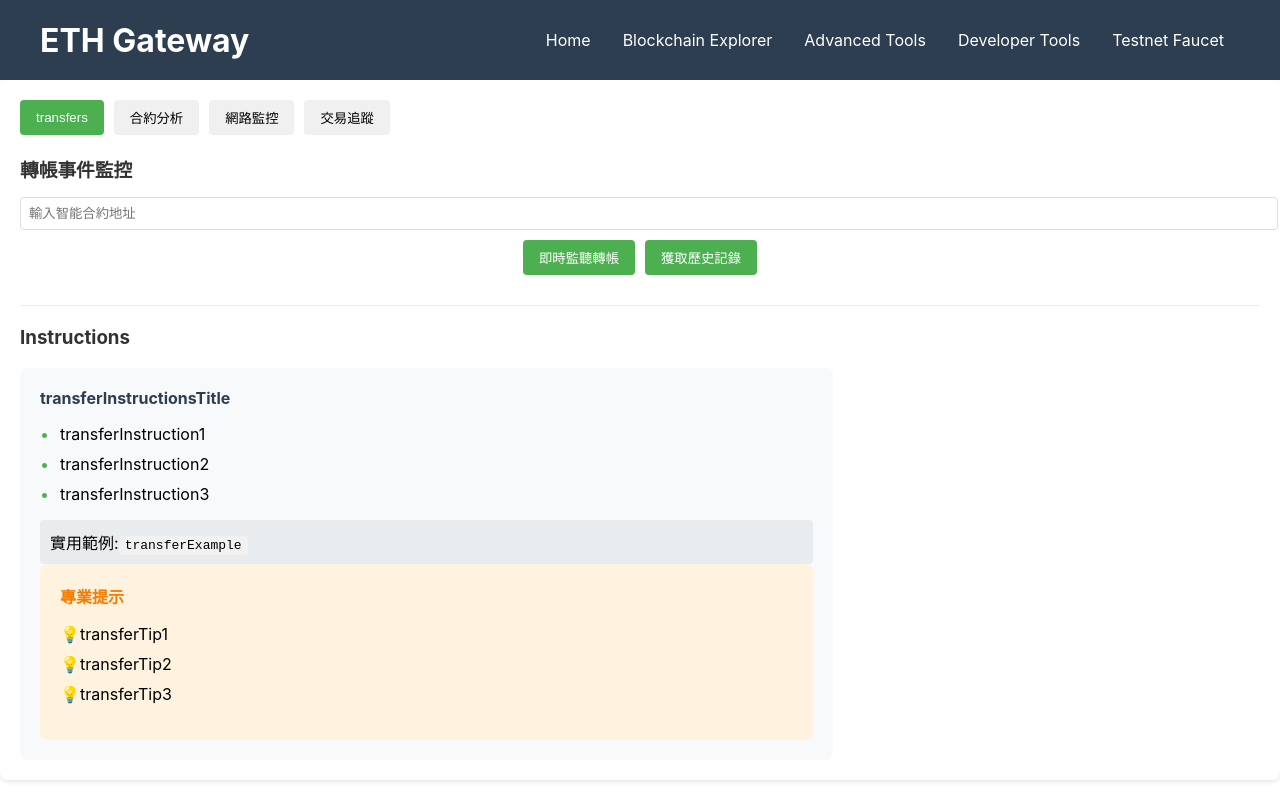
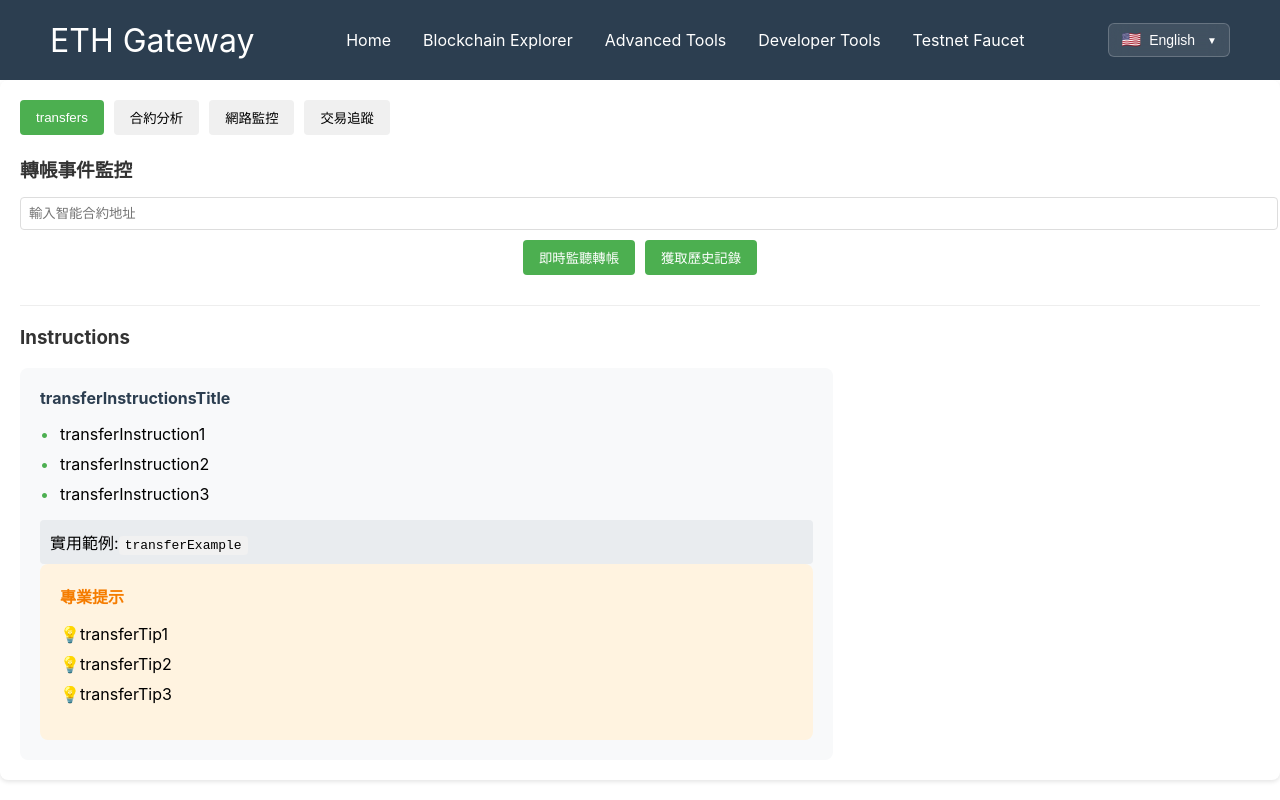
Before and after one commit to dennislee928/ETH_GATEWAY_DEMO, a React (Create React App) app in the folder eth-project/frontend/: page /adds-on in a window 1280 px wide. Built offline with nearby package versions, Linux system fonts and the light colour scheme; what @adraffy/ens-normalize would draw is missing.

Commit message:
update : i18n

```diff
--- /dev/null
+++ b/eth-project/frontend/src/components/LanguageSelector.jsx
@@ -0,0 +1,61 @@
+import React, { useState } from "react";
+import { useTranslation } from "react-i18next";
+import "../styles/LanguageSelector.css";
+
+const LanguageSelector = () => {
+  const { i18n } = useTranslation();
+  const [isOpen, setIsOpen] = useState(false);
+
+  const languages = [
+    { code: "en", name: "English", flag: "🇺🇸" },
+    { code: "zh", name: "繁體中文", flag: "🇹🇼" },
+  ];
+
+  const currentLanguage =
+    languages.find((lang) => lang.code === i18n.language) || languages[0];
+
+  const handleLanguageChange = (languageCode) => {
+    i18n.changeLanguage(languageCode);
+    setIsOpen(false);
+
+    // 儲存語言偏好到 localStorage
+    localStorage.setItem("preferredLanguage", languageCode);
+  };
+
+  const toggleDropdown = () => {
+    setIsOpen(!isOpen);
+  };
+
+  return (
+    <div className="language-selector">
+      <button
+        className="language-selector-button"
+        onClick={toggleDropdown}
+        aria-label="選擇語言"
+      >
+        <span className="language-flag">{currentLanguage.flag}</span>
+        <span className="language-name">{currentLanguage.name}</span>
+        <span className={`dropdown-arrow ${isOpen ? "open" : ""}`}>▼</span>
+      </button>
+
+      {isOpen && (
+        <div className="language-dropdown">
+          {languages.map((language) => (
+            <button
+              key={language.code}
+              className={`language-option ${
+                language.code === currentLanguage.code ? "active" : ""
+              }`}
+              onClick={() => handleLanguageChange(language.code)}
+            >
+              <span className="language-flag">{language.flag}</span>
+              <span className="language-name">{language.name}</span>
+            </button>
+          ))}
+        </div>
+      )}
+    </div>
+  );
+};
+
+export default LanguageSelector;
--- a/eth-project/frontend/src/components/Navbar.jsx
+++ b/eth-project/frontend/src/components/Navbar.jsx
@@ -2,6 +2,7 @@ import React from "react";
 import { Link } from "react-router-dom";
 import "../styles/navbar.css";
 import { useTranslation } from "react-i18next";
+import LanguageSelector from "./LanguageSelector";
 
 const Navbar = () => {
   const { t } = useTranslation();
@@ -39,6 +40,9 @@ const Navbar = () => {
             </Link>
           </li>
         </ul>
+        <div className="nav-right">
+          <LanguageSelector />
+        </div>
       </div>
     </nav>
   );
--- a/eth-project/frontend/src/i18n.js
+++ b/eth-project/frontend/src/i18n.js
@@ -1,6 +1,21 @@
 import i18n from "i18next";
 import { initReactI18next } from "react-i18next";
-import LanguageDetector from "i18next-browser-languagedetector";
+
+// 獲取用戶偏好的語言
+const getPreferredLanguage = () => {
+  const savedLanguage = localStorage.getItem("preferredLanguage");
+  if (savedLanguage) {
+    return savedLanguage;
+  }
+
+  // 檢查瀏覽器語言
+  const browserLanguage = navigator.language || navigator.userLanguage;
+  if (browserLanguage.startsWith("zh")) {
+    return "zh";
+  }
+
+  return "en";
+};
 
 const resources = {
   en: {
@@ -295,26 +310,11 @@ const resources = {
   },
 };
 
-i18n
-  .use(LanguageDetector) // 添加語言檢測
-  .use(initReactI18next)
-  .init({
+i18n.use(initReactI18next).init({
   resources,
+  lng: getPreferredLanguage(),
   fallbackLng: "en",
-    detection: {
-      order: ["navigator", "htmlTag", "path", "subdomain"],
-      lookupFromPathIndex: 0,
-      // 台灣地區使用繁體中文
-      checkWhitelist: true,
-      whitelist: ["en", "zh"],
-      // 將台灣地區對應到繁體中文
-      convertLanguageCodes: [
-        {
-          from: "zh-TW",
-          to: "zh",
-        },
-      ],
-    },
+  debug: false,
   interpolation: {
     escapeValue: false,
   },
--- /dev/null
+++ b/eth-project/frontend/src/styles/LanguageSelector.css
@@ -0,0 +1,139 @@
+.language-selector {
+  position: relative;
+  display: inline-block;
+}
+
+.language-selector-button {
+  display: flex;
+  align-items: center;
+  gap: 8px;
+  padding: 8px 12px;
+  background: rgba(255, 255, 255, 0.1);
+  border: 1px solid rgba(255, 255, 255, 0.2);
+  border-radius: 6px;
+  color: white;
+  cursor: pointer;
+  transition: all 0.3s ease;
+  font-size: 14px;
+  backdrop-filter: blur(10px);
+}
+
+.language-selector-button:hover {
+  background: rgba(255, 255, 255, 0.2);
+  border-color: rgba(255, 255, 255, 0.3);
+  transform: translateY(-1px);
+}
+
+.language-flag {
+  font-size: 16px;
+  line-height: 1;
+}
+
+.language-name {
+  font-weight: 500;
+  white-space: nowrap;
+}
+
+.dropdown-arrow {
+  font-size: 10px;
+  transition: transform 0.3s ease;
+  margin-left: 4px;
+}
+
+.dropdown-arrow.open {
+  transform: rotate(180deg);
+}
+
+.language-dropdown {
+  position: absolute;
+  top: 100%;
+  right: 0;
+  margin-top: 4px;
+  background: rgba(30, 30, 30, 0.95);
+  border: 1px solid rgba(255, 255, 255, 0.2);
+  border-radius: 8px;
+  box-shadow: 0 8px 32px rgba(0, 0, 0, 0.3);
+  backdrop-filter: blur(20px);
+  z-index: 1000;
+  min-width: 140px;
+  overflow: hidden;
+  animation: dropdownFadeIn 0.3s ease;
+}
+
+@keyframes dropdownFadeIn {
+  from {
+    opacity: 0;
+    transform: translateY(-10px);
+  }
+  to {
+    opacity: 1;
+    transform: translateY(0);
+  }
+}
+
+.language-option {
+  display: flex;
+  align-items: center;
+  gap: 8px;
+  width: 100%;
+  padding: 12px 16px;
+  background: transparent;
+  border: none;
+  color: white;
+  cursor: pointer;
+  transition: all 0.2s ease;
+  font-size: 14px;
+  text-align: left;
+}
+
+.language-option:hover {
+  background: rgba(255, 255, 255, 0.1);
+}
+
+.language-option.active {
+  background: rgba(59, 130, 246, 0.2);
+  color: #3b82f6;
+}
+
+.language-option.active .language-flag {
+  filter: brightness(1.2);
+}
+
+/* 響應式設計 */
+@media (max-width: 768px) {
+  .language-selector-button {
+    padding: 6px 10px;
+    font-size: 13px;
+  }
+
+  .language-name {
+    display: none;
+  }
+
+  .language-dropdown {
+    min-width: 120px;
+  }
+
+  .language-option {
+    padding: 10px 12px;
+    font-size: 13px;
+  }
+}
+
+/* 深色主題適配 */
+@media (prefers-color-scheme: dark) {
+  .language-selector-button {
+    background: rgba(0, 0, 0, 0.3);
+    border-color: rgba(255, 255, 255, 0.1);
+  }
+
+  .language-selector-button:hover {
+    background: rgba(0, 0, 0, 0.5);
+    border-color: rgba(255, 255, 255, 0.2);
+  }
+
+  .language-dropdown {
+    background: rgba(0, 0, 0, 0.9);
+    border-color: rgba(255, 255, 255, 0.1);
+  }
+}
--- a/eth-project/frontend/src/styles/navbar.css
+++ b/eth-project/frontend/src/styles/navbar.css
@@ -13,9 +13,11 @@
   display: flex;
   justify-content: space-between;
   align-items: center;
+  height: 80px;
+  z-index: 1;
   width: 100%;
-  max-width: 1200px;
-  padding: 0 2rem;
+  max-width: 1300px;
+  padding: 0 50px;
 }
 
 .nav-logo {
@@ -26,7 +28,6 @@
   font-size: 2rem;
   display: flex;
   align-items: center;
-  font-weight: bold;
 }
 
 .nav-menu {
@@ -34,14 +35,20 @@
   align-items: center;
   list-style: none;
   text-align: center;
-  margin: 0;
-  padding: 0;
+  margin-right: 2rem;
 }
 
 .nav-item {
   height: 80px;
+}
+
+.nav-links {
+  color: #fff;
   display: flex;
   align-items: center;
+  text-decoration: none;
+  padding: 0 1rem;
+  height: 100%;
 }
 
 .nav-link {
@@ -55,62 +62,107 @@
 }
 
 .nav-link:hover {
-  color: #3498db;
+  color: #15cdfc;
   transition: all 0.3s ease;
 }
 
-.wallet-section {
+.nav-right {
   display: flex;
   align-items: center;
+  gap: 1rem;
 }
 
-/* Responsive design */
-@media (max-width: 768px) {
-  .nav-container {
-    padding: 0 1rem;
+.fa-bars {
+  color: #fff;
+}
+
+.nav-links-mobile {
+  display: none;
+}
+
+.menu-icon {
+  display: none;
+}
+
+@media screen and (max-width: 960px) {
+  .NavbarItems {
+    position: relative;
   }
 
   .nav-menu {
+    display: flex;
+    flex-direction: column;
+    width: 100%;
+    height: 90vh;
+    position: absolute;
+    top: 80px;
+    left: -100%;
+    opacity: 1;
+    transition: all 0.5s ease;
+  }
+
+  .nav-menu.active {
+    background: #242222;
+    left: 0;
+    opacity: 1;
+    transition: all 0.5s ease;
+    z-index: 1;
+  }
+
+  .nav-links {
+    text-align: center;
+    padding: 2rem;
+    width: 100%;
+    display: table;
+  }
+
+  .nav-links:hover {
+    background-color: #1888ff;
+    border-radius: 0;
+  }
+
+  .navbar-logo {
+    position: absolute;
+    top: 0;
+    left: 0;
+    transform: translate(25%, 50%);
+  }
+
+  .menu-icon {
+    display: block;
+    position: absolute;
+    top: 0;
+    right: 0;
+    transform: translate(-100%, 60%);
+    font-size: 1.8rem;
+    cursor: pointer;
+  }
+
+  .fa-times {
+    color: #fff;
+    font-size: 2rem;
+  }
+
+  .nav-links-mobile {
+    display: block;
+    text-align: center;
+    padding: 1.5rem;
+    margin: 2rem auto;
+    border-radius: 4px;
+    width: 80%;
+    background: #1888ff;
+    text-decoration: none;
+    color: #fff;
+    font-size: 1.5rem;
+  }
+
+  .nav-links-mobile:hover {
+    background: #fff;
+    color: #1888ff;
+    transition: 250ms;
+  }
+
+  .nav-right {
     display: none;
   }
-
-  .wallet-section {
-    margin-left: auto;
-  }
-
-  .wallet-section .wallet-connect {
-    padding: 0.5rem;
-    min-width: auto;
-  }
-
-  .wallet-section .connect-button {
-    padding: 0.5rem 1rem;
-    font-size: 0.875rem;
-    min-width: 120px;
-  }
-
-  .wallet-section .connected-section {
-    flex-direction: column;
-    gap: 0.5rem;
-  }
-
-  .wallet-section .account-info {
-    flex-direction: column;
-    text-align: center;
-    gap: 0.25rem;
-  }
-
-  .wallet-section .account-address {
-    font-size: 0.75rem;
-  }
-
-  .wallet-section .network-badge {
-    font-size: 0.625rem;
-    padding: 0.125rem 0.25rem;
-  }
-
-  .wallet-section .disconnect-button {
-    padding: 0.25rem 0.5rem;
-    font-size: 0.75rem;
-  }
 }
```
Also changed, not shown: 1 other file (tests, documents, lock files or other folders). Lines whose indentation alone changed are shown as unchanged.
